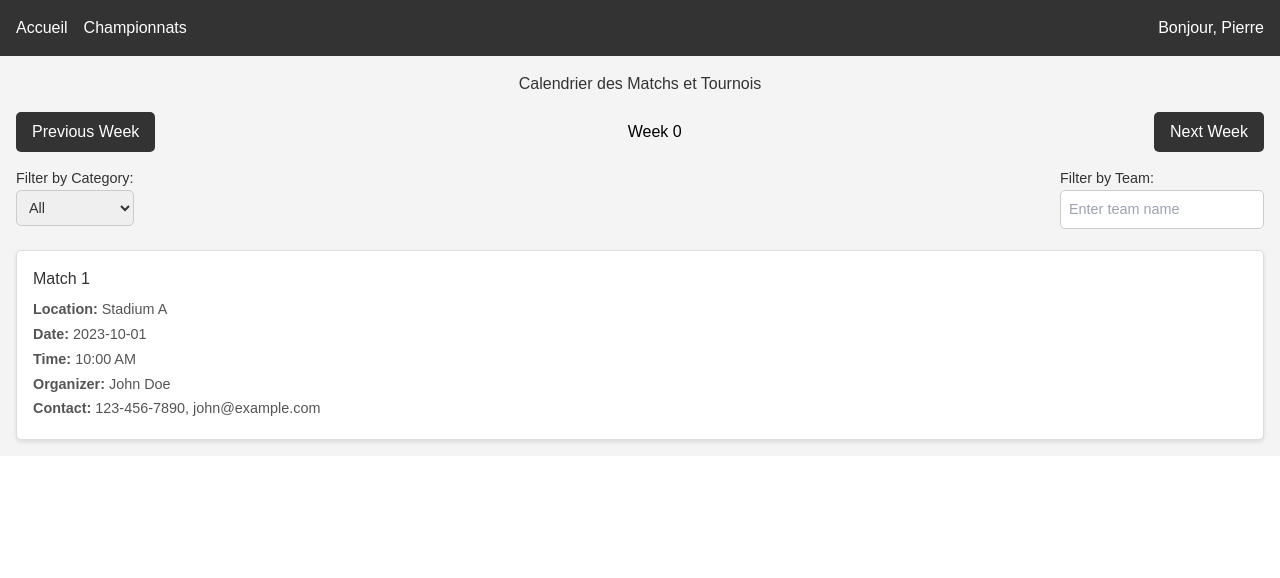
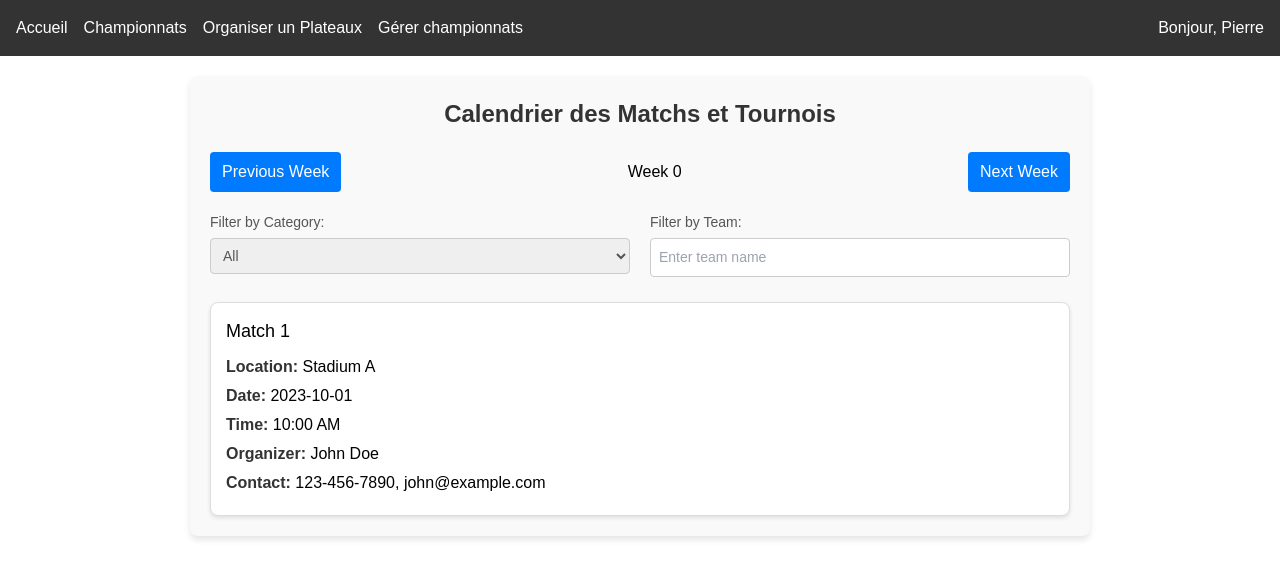
Before and after one commit to migesve/ProjetIHM2_LU_ESPINAL, a Next.js app: page /pages/calendrier in a window 1280 px wide. Shown: the top 578 px of the page. Built offline with nearby package versions, Linux system fonts and the light colour scheme.

Commit message:
update css

```diff
--- a/app/globals.css
+++ b/app/globals.css
@@ -430,3 +430,112 @@ input {
   font-size: 1rem;
   color: #555;
 }
+
+/* General container */
+.container {
+  font-family: Arial, sans-serif;
+  margin: 20px auto;
+  max-width: 900px;
+  padding: 20px;
+  background-color: #f9f9f9;
+  border-radius: 8px;
+  box-shadow: 0 4px 6px rgba(0, 0, 0, 0.1);
+}
+
+/* Title styling */
+.title {
+  text-align: center;
+  font-size: 24px;
+  font-weight: bold;
+  color: #333;
+  margin-bottom: 20px;
+}
+
+/* Controls section */
+.controls {
+  display: flex;
+  justify-content: space-between;
+  align-items: center;
+  margin-bottom: 20px;
+}
+
+.controls button,
+.controls select {
+  background-color: #007bff;
+  color: white;
+  border: none;
+  border-radius: 4px;
+  padding: 8px 12px;
+  cursor: pointer;
+  transition: background-color 0.3s;
+}
+
+.controls button:hover,
+.controls select:hover {
+  background-color: #0056b3;
+}
+
+.controls select {
+  padding: 5px 10px;
+  font-size: 14px;
+}
+
+/* Filters section */
+.filters {
+  display: flex;
+  gap: 20px;
+  margin-bottom: 20px;
+  flex-wrap: wrap;
+}
+
+.filters label {
+  flex: 1;
+  display: flex;
+  flex-direction: column;
+  font-size: 14px;
+  color: #555;
+}
+
+.filters select,
+.filters input {
+  padding: 8px;
+  border: 1px solid #ccc;
+  border-radius: 4px;
+  margin-top: 5px;
+  font-size: 14px;
+}
+
+/* Results or events list */
+.list {
+  display: grid;
+  grid-template-columns: repeat(auto-fit, minmax(300px, 1fr));
+  gap: 20px;
+}
+
+/* Card style */
+.card {
+  background-color: white;
+  border: 1px solid #ddd;
+  border-radius: 8px;
+  padding: 15px;
+  box-shadow: 0 2px 4px rgba(0, 0, 0, 0.1);
+  transition: transform 0.3s, box-shadow 0.3s;
+}
+
+.card:hover {
+  transform: translateY(-5px);
+  box-shadow: 0 6px 12px rgba(0, 0, 0, 0.2);
+}
+
+.card h2 {
+  font-size: 18px;
+  margin-bottom: 10px;
+}
+
+.card p {
+  margin: 5px 0;
+}
+
+.card p strong {
+  color: #333;
+}
--- a/app/pages/calendrier/page.tsx
+++ b/app/pages/calendrier/page.tsx
@@ -35,11 +35,11 @@ const events: Event[] = [
 ];
 
 const CalendrierPage: React.FC = () => {
-  const [week, setWeek] = useState(0);
-  const [category, setCategory] = useState("");
-  const [team, setTeam] = useState("");
+  const [week, setWeek] = useState<number>(0);
+  const [category, setCategory] = useState<string>("");
+  const [team, setTeam] = useState<string>("");
 
-  const handleWeekChange = (direction: number) => {
+  const handleWeekChange = (direction: number): void => {
     setWeek(week + direction);
   };
 
@@ -51,14 +51,14 @@ const CalendrierPage: React.FC = () => {
   });
 
   return (
-    <div className="calendrier-container">
-      <h1 className="calendrier-title">Calendrier des Matchs et Tournois</h1>
-      <div className="calendrier-controls">
+    <div className="container">
+      <h1 className="title">Calendrier des Matchs et Tournois</h1>
+      <div className="controls">
       <button onClick={() => handleWeekChange(-1)}>Previous Week</button>
       <span>Week {week}</span>
       <button onClick={() => handleWeekChange(1)}>Next Week</button>
       </div>
-      <div className="calendrier-filters">
+      <div className="filters">
       <label>
         Filter by Category:
         <select
@@ -80,24 +80,24 @@ const CalendrierPage: React.FC = () => {
         />
       </label>
       </div>
-      <div className="calendrier-event-list">
+      <div className="list">
       {filteredEvents.map((event) => (
-          <div className="calendrier-event-card" key={event.id}>
+        <div className="card" key={event.id}>
         <h2>{event.name}</h2>
         <p>
-              <span>Location:</span> {event.location}
+          <strong>Location:</strong> {event.location}
         </p>
         <p>
-              <span>Date:</span> {event.date}
+          <strong>Date:</strong> {event.date}
         </p>
         <p>
-              <span>Time:</span> {event.time}
+          <strong>Time:</strong> {event.time}
         </p>
         <p>
-              <span>Organizer:</span> {event.organizer.name}
+          <strong>Organizer:</strong> {event.organizer.name}
         </p>
         <p>
-              <span>Contact:</span> {event.organizer.phone},{" "}
+          <strong>Contact:</strong> {event.organizer.phone},{" "}
           {event.organizer.email}
         </p>
         </div>
--- a/components/Navbar.module.css
+++ b/components/Navbar.module.css
@@ -1,6 +1,6 @@
 .navbar {
   display: flex;
-  justify-content: space-between; /* Align left and right sections */
+  justify-content: space-between;
   align-items: center;
   padding: 1rem;
   background-color: #333;
@@ -26,7 +26,7 @@
 }
 
 .subMenu {
-  display: none; /* Hidden by default */
+  display: none;
   position: absolute;
   top: 100%;
   left: 0;
@@ -36,10 +36,15 @@
   padding: 0;
   width: 200px;
   box-shadow: 0px 4px 6px rgba(0, 0, 0, 0.1);
+  z-index: 1000;
 }
 
 .subMenuVisible {
-  display: block; /* Show when visible */
+  display: block;
+}
+
+.dropdown:hover .subMenu {
+  display: block;
 }
 
 .subMenu li {
--- a/components/Navbar.tsx
+++ b/components/Navbar.tsx
@@ -11,7 +11,7 @@ export default function Navbar() {
 
   const [user, setUser] = useState<User | null>(null);
   const [role, setRole] = useState<string | null>(null);
-  const [isDropdownOpen, setIsDropdownOpen] = useState(false);
+  const [hoveredDropdown, setHoveredDropdown] = useState<string | null>(null);
 
   useEffect(() => {
     setUser({ username: "Pierre" });
@@ -19,12 +19,16 @@ export default function Navbar() {
 
   useEffect(() => {
     if (user) {
-      setRole(null);
+      setRole("responsable comite");
     }
   }, [user]);
 
-  const toggleDropdown = () => {
-    setIsDropdownOpen((prev) => !prev);
+  const handleMouseEnter = (dropdownName: string) => {
+    setHoveredDropdown(dropdownName);
+  };
+
+  const handleMouseLeave = () => {
+    setHoveredDropdown(null);
   };
 
   return (
@@ -36,19 +40,20 @@ export default function Navbar() {
           </li>
           <li
             className={`${styles.navItem} ${styles.dropdown}`}
-            onClick={toggleDropdown}
+            onMouseEnter={() => handleMouseEnter("championnats")}
+            onMouseLeave={handleMouseLeave}
           >
             <span>Championnats</span>
             <ul
               className={`${styles.subMenu} ${
-                isDropdownOpen ? styles.subMenuVisible : ""
+                hoveredDropdown === "championnats" ? styles.subMenuVisible : ""
               }`}
             >
               <li className={styles.navItem}>
                 <Link href="/pages/calendrier">Calendrier</Link>
               </li>
               <li className={styles.navItem}>
-                <Link href="/pages/results">Résultats</Link>
+                <Link href="/pages/resultats">Résultats</Link>
               </li>
               <li className={styles.navItem}>
                 <Link href="/pages/classement">Classement</Link>
@@ -58,19 +63,32 @@ export default function Navbar() {
           {role === "responsable comite" && (
             <>
               <li className={styles.navItem}>
-                <Link href="/pages/organizer">Plateaux</Link>
+                <Link href="/pages/organiser">Organiser un Plateaux</Link>
               </li>
-              <li className={styles.navItem}>
-                <Link href="/pages/championnats">Créer Championnat</Link>
-              </li>
-              <li className={styles.navItem}>
-                <Link href="/pages/cloture">Clôture des Championnats</Link>
+              <li
+                className={`${styles.navItem} ${styles.dropdown}`}
+                onMouseEnter={() => handleMouseEnter("gerer-championnats")}
+                onMouseLeave={handleMouseLeave}
+              >
+                <span>Gérer championnats</span>
+                <ul
+                  className={`${styles.subMenu} ${
+                    hoveredDropdown === "gerer-championnats" ? styles.subMenuVisible : ""
+                  }`}
+                >
+                  <li className={styles.navItem}>
+                    <Link href="/pages/championnats">Créer Championnat</Link>
+                  </li>
+                  <li className={styles.navItem}>
+                    <Link href="/pages/cloture">Clôture des Championnats</Link>
+                  </li>
+                </ul>
               </li>
             </>
           )}
           {role === "coach" && (
             <li className={styles.navItem}>
-              <Link href="/pages/organizer">Plateaux</Link>
+              <Link href="/pages/organiser">Organiser un Plateaux</Link>
             </li>
           )}
         </ul>
```
Lines whose indentation alone changed are shown as unchanged.
